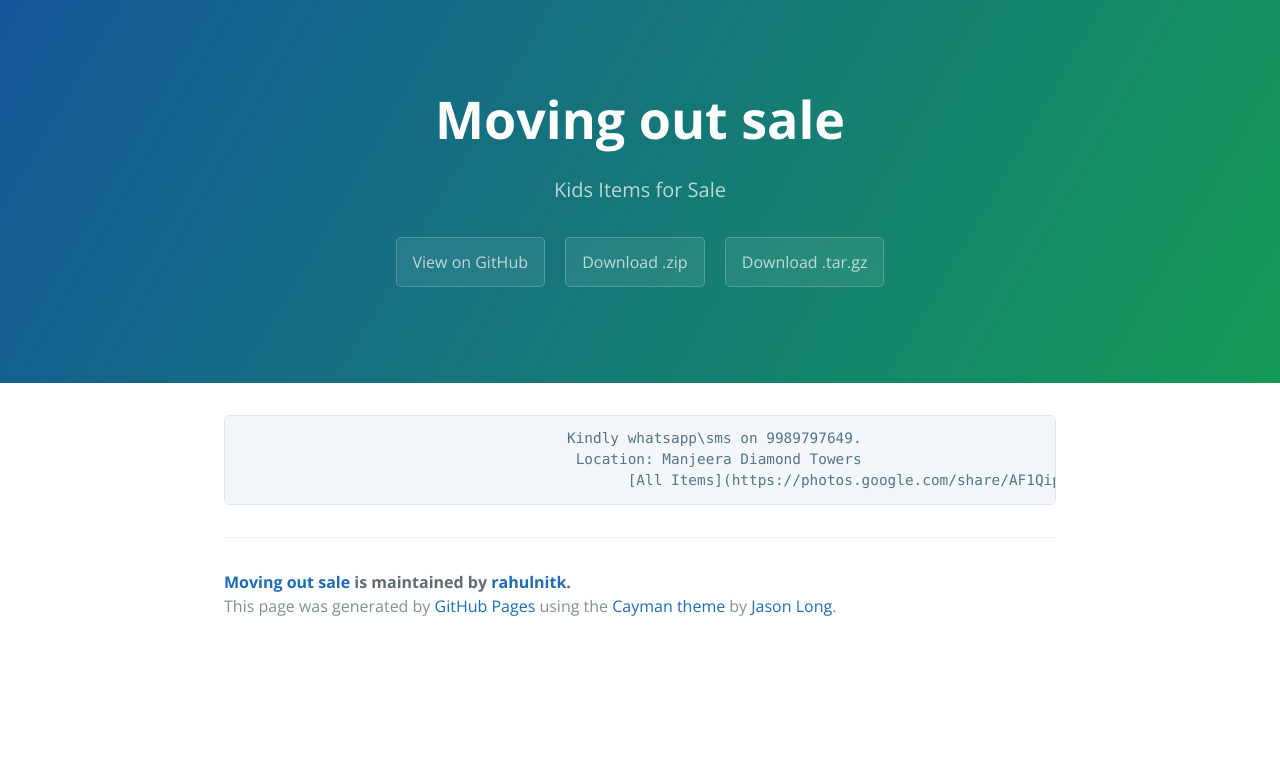
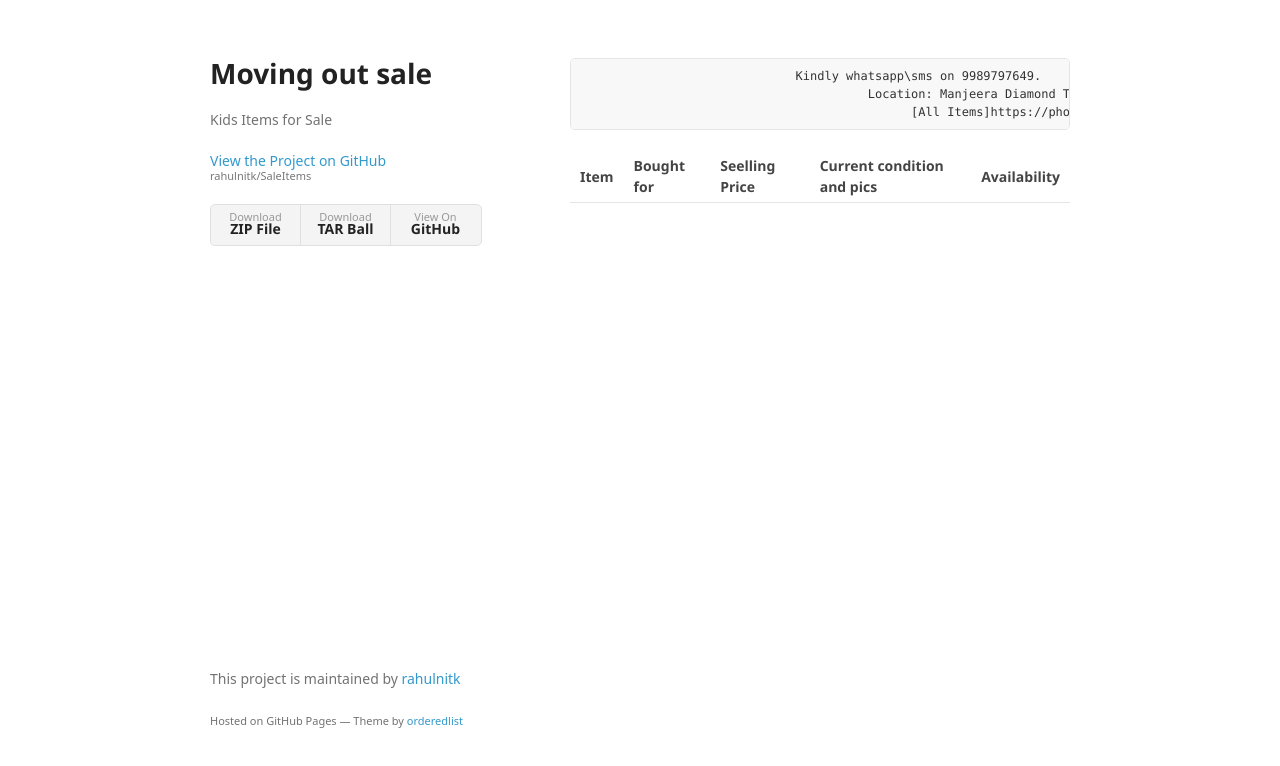
Before and after one commit to rahulnitk/SaleItems, a plain HTML site: page index.html in a window 1280 px wide. Drawn offline with nearby package versions, Linux system fonts and the light colour scheme; a web font is replaced by a local one.

Commit message:
Create gh-pages branch via GitHub

```diff
--- a/index.html
+++ b/index.html
@@ -1,37 +1,58 @@
-<!DOCTYPE html>
-<html lang="en-us">
+<!doctype html>
+<html>
   <head>
-    <meta charset="UTF-8">
+    <meta charset="utf-8">
+    <meta http-equiv="X-UA-Compatible" content="chrome=1">
     <title>Moving out sale by rahulnitk</title>
-    <meta name="viewport" content="width=device-width, initial-scale=1">
-    <link rel="stylesheet" type="text/css" href="stylesheets/normalize.css" media="screen">
-    <link href='https://fonts.googleapis.com/css?family=Open+Sans:400,700' rel='stylesheet' type='text/css'>
-    <link rel="stylesheet" type="text/css" href="stylesheets/stylesheet.css" media="screen">
-    <link rel="stylesheet" type="text/css" href="stylesheets/github-light.css" media="screen">
+
+    <link rel="stylesheet" href="stylesheets/styles.css">
+    <link rel="stylesheet" href="stylesheets/github-light.css">
+    <meta name="viewport" content="width=device-width">
+    <!--[if lt IE 9]>
+    <script src="//html5shiv.googlecode.com/svn/trunk/html5.js"></script>
+    <![endif]-->
   </head>
   <body>
-    <section class="page-header">
-      <h1 class="project-name">Moving out sale</h1>
-      <h2 class="project-tagline">Kids Items for Sale</h2>
-      <a href="https://github.com/rahulnitk/SaleItems" class="btn">View on GitHub</a>
-      <a href="https://github.com/rahulnitk/SaleItems/zipball/master" class="btn">Download .zip</a>
-      <a href="https://github.com/rahulnitk/SaleItems/tarball/master" class="btn">Download .tar.gz</a>
-    </section>
+    <div class="wrapper">
+      <header>
+        <h1>Moving out sale</h1>
+        <p>Kids Items for Sale</p>
 
-    <section class="main-content">
-      <pre><code>                                      Kindly whatsapp\sms on 9989797649.
+        <p class="view"><a href="https://github.com/rahulnitk/SaleItems">View the Project on GitHub <small>rahulnitk/SaleItems</small></a></p>
+
+
+        <ul>
+          <li><a href="https://github.com/rahulnitk/SaleItems/zipball/master">Download <strong>ZIP File</strong></a></li>
+          <li><a href="https://github.com/rahulnitk/SaleItems/tarball/master">Download <strong>TAR Ball</strong></a></li>
+          <li><a href="https://github.com/rahulnitk/SaleItems">View On <strong>GitHub</strong></a></li>
+        </ul>
+      </header>
+      <section>
+        <pre><code>                             Kindly whatsapp\sms on 9989797649.
                                        Location: Manjeera Diamond Towers
-                                             [All Items](https://photos.google.com/share/AF1QipPOindpnR4U0TDvewf0yN9KsGZwRA_VoEqZO460yyBvsMt4owvb_uh_NjcqlJs1hA?key=WGdFSE80d1JtamFIX3hxLUdFMkYza215TWZ2X2pn)
+                                             [All Items]https://photos.google.com/share/AF1QipPOindpnR4U0TDvewf0yN9KsGZwRA_VoEqZO460yyBvsMt4owvb_uh_NjcqlJs1hA?key=WGdFSE80d1JtamFIX3hxLUdFMkYza215TWZ2X2pn)
 </code></pre>
 
-      <footer class="site-footer">
-        <span class="site-footer-owner"><a href="https://github.com/rahulnitk/SaleItems">Moving out sale</a> is maintained by <a href="https://github.com/rahulnitk">rahulnitk</a>.</span>
-
-        <span class="site-footer-credits">This page was generated by <a href="https://pages.github.com">GitHub Pages</a> using the <a href="https://github.com/jasonlong/cayman-theme">Cayman theme</a> by <a href="https://twitter.com/jasonlong">Jason Long</a>.</span>
+<table>
+<thead>
+<tr>
+<th>Item</th>
+<th align="center">Bought for</th>
+<th align="right">Seelling Price</th>
+<th align="right">Current condition and pics</th>
+<th align="right">Availability</th>
+</tr>
+</thead>
+<tbody>
+</tbody>
+</table>
+      </section>
+      <footer>
+        <p>This project is maintained by <a href="https://github.com/rahulnitk">rahulnitk</a></p>
+        <p><small>Hosted on GitHub Pages &mdash; Theme by <a href="https://github.com/orderedlist">orderedlist</a></small></p>
       </footer>
-
-    </section>
-
+    </div>
+    <script src="javascripts/scale.fix.js"></script>
 
   </body>
 </html>
--- /dev/null
+++ b/javascripts/scale.fix.js
@@ -0,0 +1,17 @@
+var metas = document.getElementsByTagName('meta');
+var i;
+if (navigator.userAgent.match(/iPhone/i)) {
+  for (i=0; i<metas.length; i++) {
+    if (metas[i].name == "viewport") {
+      metas[i].content = "width=device-width, minimum-scale=1.0, maximum-scale=1.0";
+    }
+  }
+  document.addEventListener("gesturestart", gestureStart, false);
+}
+function gestureStart() {
+  for (i=0; i<metas.length; i++) {
+    if (metas[i].name == "viewport") {
+      metas[i].content = "width=device-width, minimum-scale=0.25, maximum-scale=1.6";
+    }
+  }
+}
--- a/params.json
+++ b/params.json
@@ -1,6 +1,6 @@
 {
   "name": "Moving out sale",
   "tagline": "Kids Items for Sale",
-  "body": "                                          Kindly whatsapp\\sms on 9989797649.\r\n                                           Location: Manjeera Diamond Towers\r\n                                                 [All Items](https://photos.google.com/share/AF1QipPOindpnR4U0TDvewf0yN9KsGZwRA_VoEqZO460yyBvsMt4owvb_uh_NjcqlJs1hA?key=WGdFSE80d1JtamFIX3hxLUdFMkYza215TWZ2X2pn)",
+  "body": "\r\n                                 Kindly whatsapp\\sms on 9989797649.\r\n                                           Location: Manjeera Diamond Towers\r\n                                                 [All Items]https://photos.google.com/share/AF1QipPOindpnR4U0TDvewf0yN9KsGZwRA_VoEqZO460yyBvsMt4owvb_uh_NjcqlJs1hA?key=WGdFSE80d1JtamFIX3hxLUdFMkYza215TWZ2X2pn)\r\n\r\n| Item          | Bought for    | Seelling Price  | Current condition and pics   | Availability |\r\n| ------------- |:-------------:| ---------------:| ----------------------------:|-------------:|\r\n\r\n",
   "note": "Don't delete this file! It's used internally to help with page regeneration."
 }
--- /dev/null
+++ b/stylesheets/styles.css
@@ -0,0 +1,324 @@
+@font-face {
+  font-family: 'Noto Sans';
+  font-weight: 400;
+  font-style: normal;
+  src: url('../fonts/Noto-Sans-regular/Noto-Sans-regular.eot');
+  src: url('../fonts/Noto-Sans-regular/Noto-Sans-regular.eot?#iefix') format('embedded-opentype'),
+       local('Noto Sans'),
+       local('Noto-Sans-regular'),
+       url('../fonts/Noto-Sans-regular/Noto-Sans-regular.woff2') format('woff2'),
+       url('../fonts/Noto-Sans-regular/Noto-Sans-regular.woff') format('woff'),
+       url('../fonts/Noto-Sans-regular/Noto-Sans-regular.ttf') format('truetype'),
+       url('../fonts/Noto-Sans-regular/Noto-Sans-regular.svg#NotoSans') format('svg');
+}
+
+@font-face {
+  font-family: 'Noto Sans';
+  font-weight: 700;
+  font-style: normal;
+  src: url('../fonts/Noto-Sans-700/Noto-Sans-700.eot');
+  src: url('../fonts/Noto-Sans-700/Noto-Sans-700.eot?#iefix') format('embedded-opentype'),
+       local('Noto Sans Bold'),
+       local('Noto-Sans-700'),
+       url('../fonts/Noto-Sans-700/Noto-Sans-700.woff2') format('woff2'),
+       url('../fonts/Noto-Sans-700/Noto-Sans-700.woff') format('woff'),
+       url('../fonts/Noto-Sans-700/Noto-Sans-700.ttf') format('truetype'),
+       url('../fonts/Noto-Sans-700/Noto-Sans-700.svg#NotoSans') format('svg');
+}
+
+@font-face {
+  font-family: 'Noto Sans';
+  font-weight: 400;
+  font-style: italic;
+  src: url('../fonts/Noto-Sans-italic/Noto-Sans-italic.eot');
+  src: url('../fonts/Noto-Sans-italic/Noto-Sans-italic.eot?#iefix') format('embedded-opentype'),
+       local('Noto Sans Italic'),
+       local('Noto-Sans-italic'),
+       url('../fonts/Noto-Sans-italic/Noto-Sans-italic.woff2') format('woff2'),
+       url('../fonts/Noto-Sans-italic/Noto-Sans-italic.woff') format('woff'),
+       url('../fonts/Noto-Sans-italic/Noto-Sans-italic.ttf') format('truetype'),
+       url('../fonts/Noto-Sans-italic/Noto-Sans-italic.svg#NotoSans') format('svg');
+}
+
+@font-face {
+  font-family: 'Noto Sans';
+  font-weight: 700;
+  font-style: italic;
+  src: url('../fonts/Noto-Sans-700italic/Noto-Sans-700italic.eot');
+  src: url('../fonts/Noto-Sans-700italic/Noto-Sans-700italic.eot?#iefix') format('embedded-opentype'),
+       local('Noto Sans Bold Italic'),
+       local('Noto-Sans-700italic'),
+       url('../fonts/Noto-Sans-700italic/Noto-Sans-700italic.woff2') format('woff2'),
+       url('../fonts/Noto-Sans-700italic/Noto-Sans-700italic.woff') format('woff'),
+       url('../fonts/Noto-Sans-700italic/Noto-Sans-700italic.ttf') format('truetype'),
+       url('../fonts/Noto-Sans-700italic/Noto-Sans-700italic.svg#NotoSans') format('svg');
+}
+
+body {
+  background-color: #fff;
+  padding:50px;
+  font: 14px/1.5 "Noto Sans", "Helvetica Neue", Helvetica, Arial, sans-serif;
+  color:#727272;
+  font-weight:400;
+}
+
+h1, h2, h3, h4, h5, h6 {
+  color:#222;
+  margin:0 0 20px;
+}
+
+p, ul, ol, table, pre, dl {
+  margin:0 0 20px;
+}
+
+h1, h2, h3 {
+  line-height:1.1;
+}
+
+h1 {
+  font-size:28px;
+}
+
+h2 {
+  color:#393939;
+}
+
+h3, h4, h5, h6 {
+  color:#494949;
+}
+
+a {
+  color:#39c;
+  text-decoration:none;
+}
+
+a:hover {
+  color:#069;
+}
+
+a small {
+  font-size:11px;
+  color:#777;
+  margin-top:-0.3em;
+  display:block;
+}
+
+a:hover small {
+  color:#777;
+}
+
+.wrapper {
+  width:860px;
+  margin:0 auto;
+}
+
+blockquote {
+  border-left:1px solid #e5e5e5;
+  margin:0;
+  padding:0 0 0 20px;
+  font-style:italic;
+}
+
+code, pre {
+  font-family:Monaco, Bitstream Vera Sans Mono, Lucida Console, Terminal, Consolas, Liberation Mono, DejaVu Sans Mono, Courier New, monospace;
+  color:#333;
+  font-size:12px;
+}
+
+pre {
+  padding:8px 15px;
+  background: #f8f8f8;
+  border-radius:5px;
+  border:1px solid #e5e5e5;
+  overflow-x: auto;
+}
+
+table {
+  width:100%;
+  border-collapse:collapse;
+}
+
+th, td {
+  text-align:left;
+  padding:5px 10px;
+  border-bottom:1px solid #e5e5e5;
+}
+
+dt {
+  color:#444;
+  font-weight:700;
+}
+
+th {
+  color:#444;
+}
+
+img {
+  max-width:100%;
+}
+
+header {
+  width:270px;
+  float:left;
+  position:fixed;
+  -webkit-font-smoothing:subpixel-antialiased;
+}
+
+header ul {
+  list-style:none;
+  height:40px;
+  padding:0;
+  background: #f4f4f4;
+  border-radius:5px;
+  border:1px solid #e0e0e0;
+  width:270px;
+}
+
+header li {
+  width:89px;
+  float:left;
+  border-right:1px solid #e0e0e0;
+  height:40px;
+}
+
+header li:first-child a {
+  border-radius:5px 0 0 5px;
+}
+
+header li:last-child a {
+  border-radius:0 5px 5px 0;
+}
+
+header ul a {
+  line-height:1;
+  font-size:11px;
+  color:#999;
+  display:block;
+  text-align:center;
+  padding-top:6px;
+  height:34px;
+}
+
+header ul a:hover {
+  color:#999;
+}
+
+header ul a:active {
+  background-color:#f0f0f0;
+}
+
+strong {
+  color:#222;
+  font-weight:700;
+}
+
+header ul li + li + li {
+  border-right:none;
+  width:89px;
+}
+
+header ul a strong {
+  font-size:14px;
+  display:block;
+  color:#222;
+}
+
+section {
+  width:500px;
+  float:right;
+  padding-bottom:50px;
+}
+
+small {
+  font-size:11px;
+}
+
+hr {
+  border:0;
+  background:#e5e5e5;
+  height:1px;
+  margin:0 0 20px;
+}
+
+footer {
+  width:270px;
+  float:left;
+  position:fixed;
+  bottom:50px;
+  -webkit-font-smoothing:subpixel-antialiased;
+}
+
+@media print, screen and (max-width: 960px) {
+
+  div.wrapper {
+    width:auto;
+    margin:0;
+  }
+
+  header, section, footer {
+    float:none;
+    position:static;
+    width:auto;
+  }
+
+  header {
+    padding-right:320px;
+  }
+
+  section {
+    border:1px solid #e5e5e5;
+    border-width:1px 0;
+    padding:20px 0;
+    margin:0 0 20px;
+  }
+
+  header a small {
+    display:inline;
+  }
+
+  header ul {
+    position:absolute;
+    right:50px;
+    top:52px;
+  }
+}
+
+@media print, screen and (max-width: 720px) {
+  body {
+    word-wrap:break-word;
+  }
+
+  header {
+    padding:0;
+  }
+
+  header ul, header p.view {
+    position:static;
+  }
+
+  pre, code {
+    word-wrap:normal;
+  }
+}
+
+@media print, screen and (max-width: 480px) {
+  body {
+    padding:15px;
+  }
+
+  header ul {
+    width:99%;
+  }
+
+  header li, header ul li + li + li {
+    width:33%;
+  }
+}
+
+@media print {
+  body {
+    padding:0.4in;
+    font-size:12pt;
+    color:#444;
+  }
+}
```
